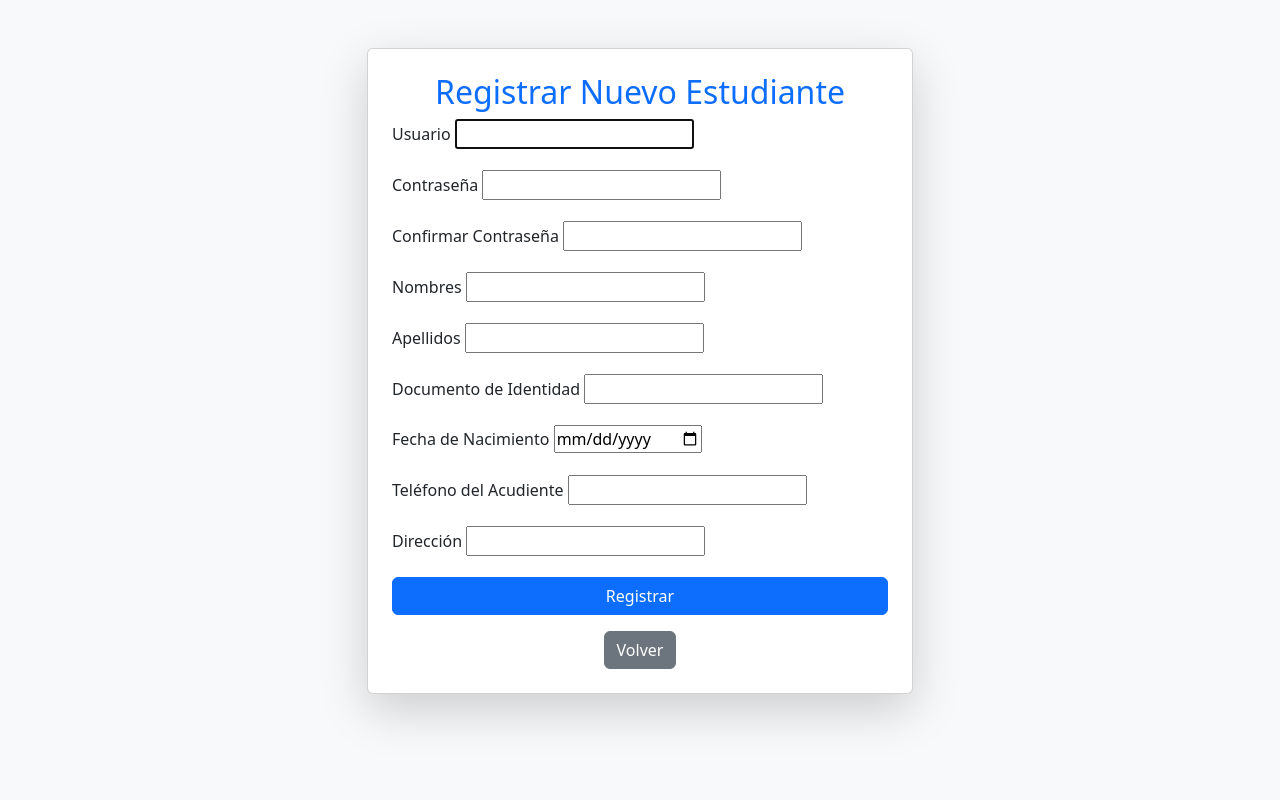
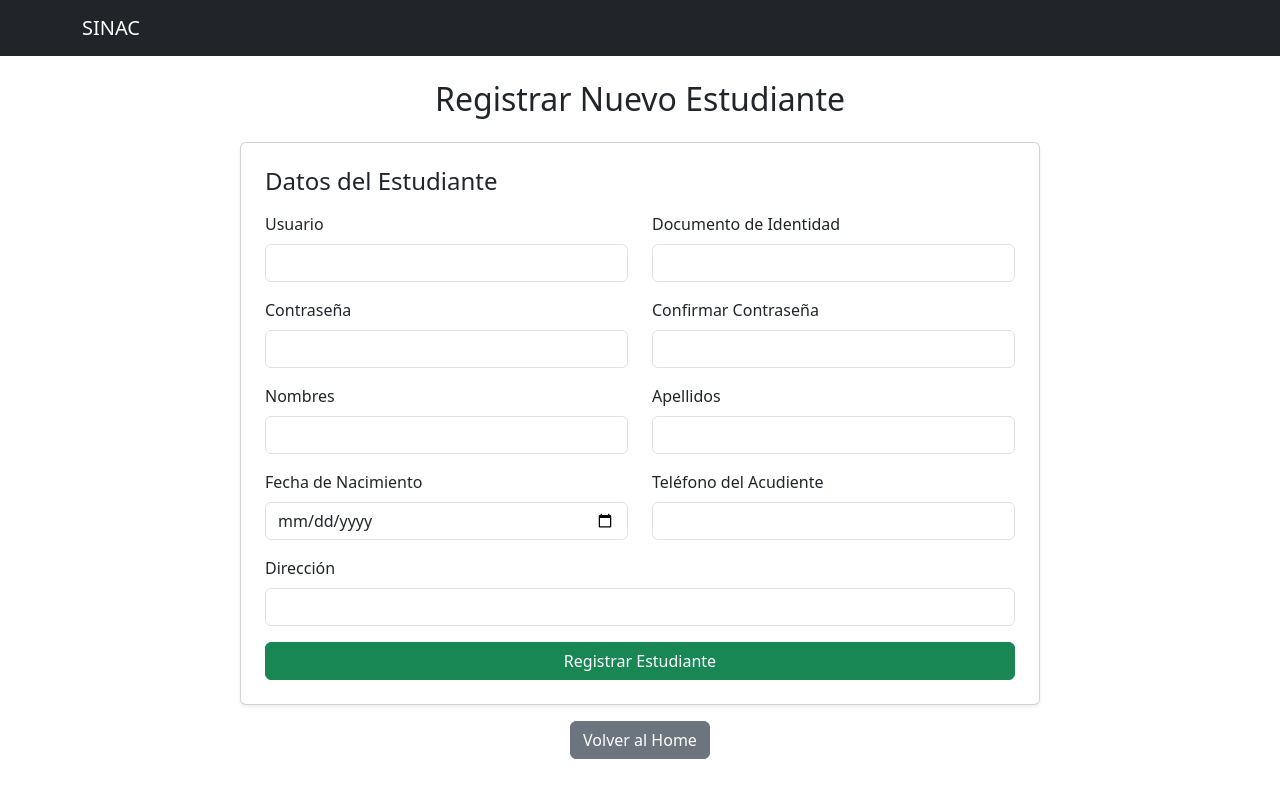
Before and after one commit to AlbeiroBurbanoTobar/Gestor_Notas, a Django app: page /registrar_estudiante/ in a window 1280 px wide. Run offline with Django 5.2, Linux system fonts and the light colour scheme; a user stored in the database is signed in.

Commit message:
Correccion de errores e interfaz

```diff
--- a/SINAC/forms.py
+++ b/SINAC/forms.py
@@ -53,12 +53,6 @@ class EstudianteForm(UserCreationForm):  # Heredamos de UserCreationForm para in
         if commit:
             user.save()
 
-            # Convertir el número ingresado en una instancia de Curso
-            curso_id = self.cleaned_data['curso']
-            try:
-                curso = Curso.objects.get(id=curso_id)
-            except Curso.DoesNotExist:
-                raise ValueError(f"El curso con ID {curso_id} no existe.")
 
             estudiante = Estudiante.objects.create(
                 usuario=user,
@@ -66,14 +60,15 @@ class EstudianteForm(UserCreationForm):  # Heredamos de UserCreationForm para in
                 fecha_nacimiento=self.cleaned_data['fecha_nacimiento'],
                 direccion=self.cleaned_data['direccion'],
                 telefono_acudiente=self.cleaned_data['telefono_acudiente'],
-                curso=curso  # Ahora es una instancia de Curso
+
             )
 
-
 class ProfesorForm(UserCreationForm):
-    direccion = forms.CharField(max_length=255)
-    fecha_nacimiento = forms.DateField(widget=forms.DateInput(attrs={'type': 'date'}))
-    telefono = forms.CharField(max_length=15)
+    direccion = forms.CharField(max_length=255, required=True)
+    fecha_nacimiento = forms.DateField(widget=forms.DateInput(attrs={'type': 'date'}), required=True)
+    telefono = forms.CharField(max_length=15, required=True)
+    documento = forms.CharField(max_length=20, required=True, label="Documento de Identidad")
+    email = forms.EmailField(required=True, label="Correo Electrónico")
 
     class Meta:
         model = Usuario
@@ -82,6 +77,15 @@ class ProfesorForm(UserCreationForm):
     def save(self, commit=True):
         user = super().save(commit=False)
         user.rol = Usuario.PROFESOR
+        user.email = self.cleaned_data['email']
         if commit:
             user.save()
+            Profesor.objects.create(
+                usuario=user,
+                direccion=self.cleaned_data['direccion'],
+                fecha_nacimiento=self.cleaned_data['fecha_nacimiento'],
+                telefono=self.cleaned_data['telefono'],
+                documento=self.cleaned_data['documento'],
+                email=self.cleaned_data['email'],
+            )
         return user
--- a/SINAC/models.py
+++ b/SINAC/models.py
@@ -35,13 +35,14 @@ class Estudiante(models.Model):
 class Profesor(models.Model):
     usuario = models.OneToOneField(Usuario, on_delete=models.CASCADE)
     direccion = models.CharField(max_length=255)
-    asignatura = models.CharField(max_length=100)
     fecha_nacimiento = models.DateField()
     telefono = models.CharField(max_length=15)
-    correo = models.EmailField(unique=True, default="default@example.com", blank=True)
+    documento = models.CharField(max_length=20, unique=True)
+    email = models.EmailField(unique=True)
 
     def __str__(self):
-        return f"{self.usuario.first_name} {self.usuario.last_name} - {self.asignatura}"
+        return f"{self.usuario.first_name} {self.usuario.last_name}"
+
 
 class Nota(models.Model):
     estudiante = models.ForeignKey(Estudiante, on_delete=models.CASCADE)
--- a/SINAC/views.py
+++ b/SINAC/views.py
@@ -9,7 +9,8 @@ from django.contrib import messages
 from .models import Usuario, Estudiante, Profesor
 from .forms import ProfesorForm
 from SINAC.models import Curso
-
+from django import forms
+from django.contrib.auth.forms import UserCreationForm
 
 User = get_user_model()
 
@@ -79,23 +80,12 @@ def registrar_estudiante(request):
         form = EstudianteForm(request.POST)
         if form.is_valid():
             form.save()
-            return redirect('home_admin')
+            messages.success(request, "Profesor registrado exitosamente.")
     else:
         form = EstudianteForm()
 
     return render(request, 'registrar_estudiante.html', {'form': form})
 
-
-def registrar_profesor(request):
-    if request.method == "POST":
-        form = ProfesorForm(request.POST)
-        if form.is_valid():
-            form.save()
-            messages.success(request, "Profesor registrado exitosamente.")
-            return redirect('home_admin')  # Redirigir al panel de admin
-    else:
-        form = ProfesorForm()
-    return render(request, 'registrar_profesor.html', {'form': form})
 
 @login_required
 @user_passes_test(es_admin)
@@ -114,3 +104,17 @@ def eliminar_usuario(request, usuario_id):
         return redirect('lista_usuarios')
 
     return render(request, 'eliminar_usuario.html', {'usuario': usuario})
+
+def registrar_profesor(request):
+    if request.method == "POST":
+        form = ProfesorForm(request.POST)
+        if form.is_valid():
+            form.save()
+            messages.success(request, "Profesor registrado exitosamente.")
+
+        else:
+            messages.error(request, "Error al registrar el profesor. Verifica los datos ingresados.")
+            print(form.errors)  # Esto imprimirá errores en la consola para depuración
+    else:
+        form = ProfesorForm()
+    return render(request, 'registrar_profesor.html', {'form': form})
--- a/templates/base.html
+++ b/templates/base.html
@@ -3,13 +3,13 @@
 <head>
     <meta charset="UTF-8">
     <meta name="viewport" content="width=device-width, initial-scale=1">
-    <title>{% block title %}Gestor de Notas{% endblock %}</title>
+    <title>{% block title %}SINAC{% endblock %}</title>
     <link rel="stylesheet" href="https://cdn.jsdelivr.net/npm/bootstrap@5.3.2/dist/css/bootstrap.min.css">
 </head>
 <body>
     <nav class="navbar navbar-expand-lg navbar-dark bg-dark">
         <div class="container">
-            <a class="navbar-brand" href="#">Gestor de Notas</a>
+            <a class="navbar-brand" href="#">SINAC</a>
         </div>
     </nav>
 
--- a/templates/registrar_estudiante.html
+++ b/templates/registrar_estudiante.html
@@ -1,104 +1,70 @@
-<!DOCTYPE html>
-<html lang="es">
-<head>
-    <meta charset="UTF-8">
-    <meta name="viewport" content="width=device-width, initial-scale=1.0">
-    <title>Registrar Estudiante</title>
-    <link href="https://cdn.jsdelivr.net/npm/bootstrap@5.3.0/dist/css/bootstrap.min.css" rel="stylesheet">
-</head>
-<body class="bg-light">
+{% extends 'base.html' %}
 
-    <div class="container mt-5">
-        <div class="row justify-content-center">
-            <div class="col-md-6">
-                <div class="card shadow-lg p-4">
-                    <h2 class="text-center text-primary">Registrar Nuevo Estudiante</h2>
+{% block content %}
+<div class="container mt-4">
+    <h2 class="mb-4 text-center">Registrar Nuevo Estudiante</h2>
 
-                    <!-- Mostrar mensajes de éxito o error -->
-                    {% if messages %}
-                        <div id="alert-container">
-                            {% for message in messages %}
-                                <div class="alert {% if message.tags %}alert-{{ message.tags }}{% endif %} alert-dismissible fade show" role="alert">
-                                    {{ message }}
-                                    <button type="button" class="btn-close" data-bs-dismiss="alert" aria-label="Close"></button>
-                                </div>
-                            {% endfor %}
-                        </div>
-                    {% endif %}
+    <div class="card p-4 shadow-sm mx-auto" style="max-width: 800px;">
+        <h4 class="mb-3">Datos del Estudiante</h4>
 
-                    <!-- Formulario de Registro -->
         <form method="post">
             {% csrf_token %}
-                        <div class="mb-3">
-                            <label for="{{ form.username.id_for_label }}" class="form-label">Usuario</label>
-                            {{ form.username }}
+
+            <div class="row mb-3">
+                <div class="col-md-6">
+                    <label for="username" class="form-label">Usuario</label>
+                    <input type="text" name="username" id="username" class="form-control" required>
+                </div>
+                <div class="col-md-6">
+                    <label for="documento" class="form-label">Documento de Identidad</label>
+                    <input type="text" name="documento" id="documento" class="form-control" required>
+                </div>
+            </div>
+
+            <div class="row mb-3">
+                <div class="col-md-6">
+                    <label for="password1" class="form-label">Contraseña</label>
+                    <input type="password" name="password1" id="password1" class="form-control" required>
+                </div>
+                <div class="col-md-6">
+                    <label for="password2" class="form-label">Confirmar Contraseña</label>
+                    <input type="password" name="password2" id="password2" class="form-control" required>
+                </div>
+            </div>
+
+            <div class="row mb-3">
+                <div class="col-md-6">
+                    <label for="first_name" class="form-label">Nombres</label>
+                    <input type="text" name="first_name" id="first_name" class="form-control" required>
+                </div>
+                <div class="col-md-6">
+                    <label for="last_name" class="form-label">Apellidos</label>
+                    <input type="text" name="last_name" id="last_name" class="form-control" required>
+                </div>
+            </div>
+
+            <div class="row mb-3">
+                <div class="col-md-6">
+                    <label for="fecha_nacimiento" class="form-label">Fecha de Nacimiento</label>
+                    <input type="date" name="fecha_nacimiento" id="fecha_nacimiento" class="form-control" required>
+                </div>
+                <div class="col-md-6">
+                    <label for="telefono_acudiente" class="form-label">Teléfono del Acudiente</label>
+                    <input type="text" name="telefono_acudiente" id="telefono_acudiente" class="form-control" required>
+                </div>
             </div>
 
             <div class="mb-3">
-                            <label for="{{ form.password1.id_for_label }}" class="form-label">Contraseña</label>
-                            {{ form.password1 }}
+                <label for="direccion" class="form-label">Dirección</label>
+                <input type="text" name="direccion" id="direccion" class="form-control" required>
             </div>
 
-                        <div class="mb-3">
-                            <label for="{{ form.password2.id_for_label }}" class="form-label">Confirmar Contraseña</label>
-                            {{ form.password2 }}
+            <button type="submit" class="btn btn-success w-100">Registrar Estudiante</button>
+        </form>
     </div>
 
-                        <div class="mb-3">
-                            <label for="{{ form.first_name.id_for_label }}" class="form-label">Nombres</label>
-                            {{ form.first_name }}
-                        </div>
-
-                        <div class="mb-3">
-                            <label for="{{ form.last_name.id_for_label }}" class="form-label">Apellidos</label>
-                            {{ form.last_name }}
-                        </div>
-
-                        <div class="mb-3">
-                            <label for="{{ form.documento.id_for_label }}" class="form-label">Documento de Identidad</label>
-                            {{ form.documento }}
-                        </div>
-
-                        <div class="mb-3">
-                            <label for="{{ form.fecha_nacimiento.id_for_label }}" class="form-label">Fecha de Nacimiento</label>
-                            {{ form.fecha_nacimiento }}
-                        </div>
-
-                        <div class="mb-3">
-                            <label for="{{ form.telefono_acudiente.id_for_label }}" class="form-label">Teléfono del Acudiente</label>
-                            {{ form.telefono_acudiente }}
-                        </div>
-
-                        <div class="mb-3">
-                            <label for="{{ form.direccion.id_for_label }}" class="form-label">Dirección</label>
-                            {{ form.direccion }}
-                        </div>
-
-                        <button type="submit" class="btn btn-primary w-100">Registrar</button>
-                    </form>
-
-                    <!-- Botón para volver -->
-                    <div class="text-center mt-3">
-                        <a href="{% url 'home_admin' %}" class="btn btn-secondary">Volver</a>
+    <div class="mt-3 text-center">
+        <a href="{% url 'home_admin' %}" class="btn btn-secondary">Volver al Home</a>
     </div>
 </div>
-            </div>
-        </div>
-    </div>
-
-    <!-- Script para que las alertas desaparezcan después de 4 segundos -->
-    <script>
-        setTimeout(function() {
-            let alertContainer = document.getElementById("alert-container");
-            if (alertContainer) {
-                alertContainer.style.transition = "opacity 0.5s";
-                alertContainer.style.opacity = "0";
-                setTimeout(() => alertContainer.remove(), 500);
-            }
-        }, 4000);
-    </script>
-
-    <script src="https://cdn.jsdelivr.net/npm/bootstrap@5.3.0/dist/js/bootstrap.bundle.min.js"></script>
-
-</body>
-</html>
+{% endblock %}
```
Also changed, not shown: static/styles.css (deleted, +0 -31 lines), templates/lista_usuarios.html (+12 -1 lines), templates/registrar_profesor.html (+67 -16 lines), templates/registration/login.html (+75 -74 lines), SINAC/migrations/0002_remove_estudiante_curso_profesor_documento.py (added), SINAC/migrations/0003_alter_usuario_rol.py (added), SINAC/migrations/0004_remove_profesor_asignatura.py (added), SINAC/migrations/0005_remove_profesor_correo_remove_profesor_documento_and_more.py (added), SINAC/migrations/0006_profesor_documento_profesor_email.py (added), db.sqlite3. Lines whose indentation alone changed are shown as unchanged.
